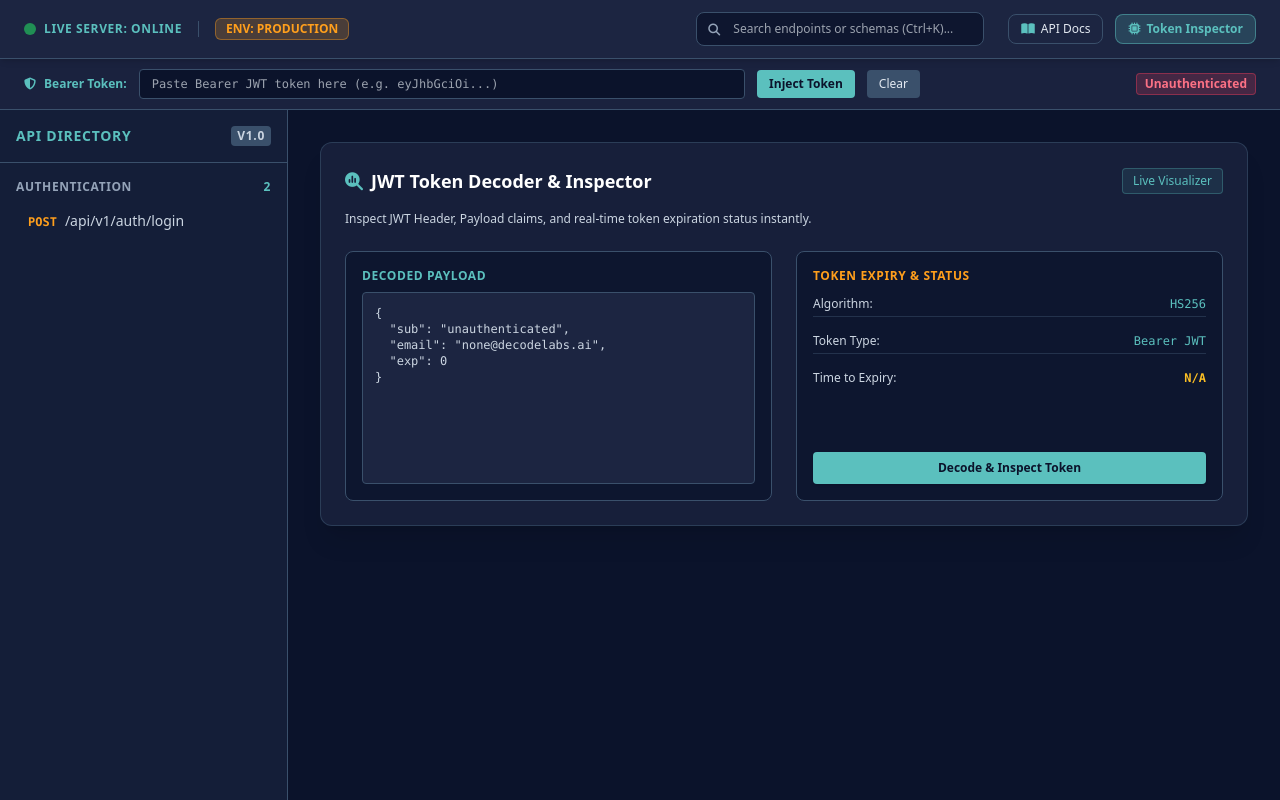
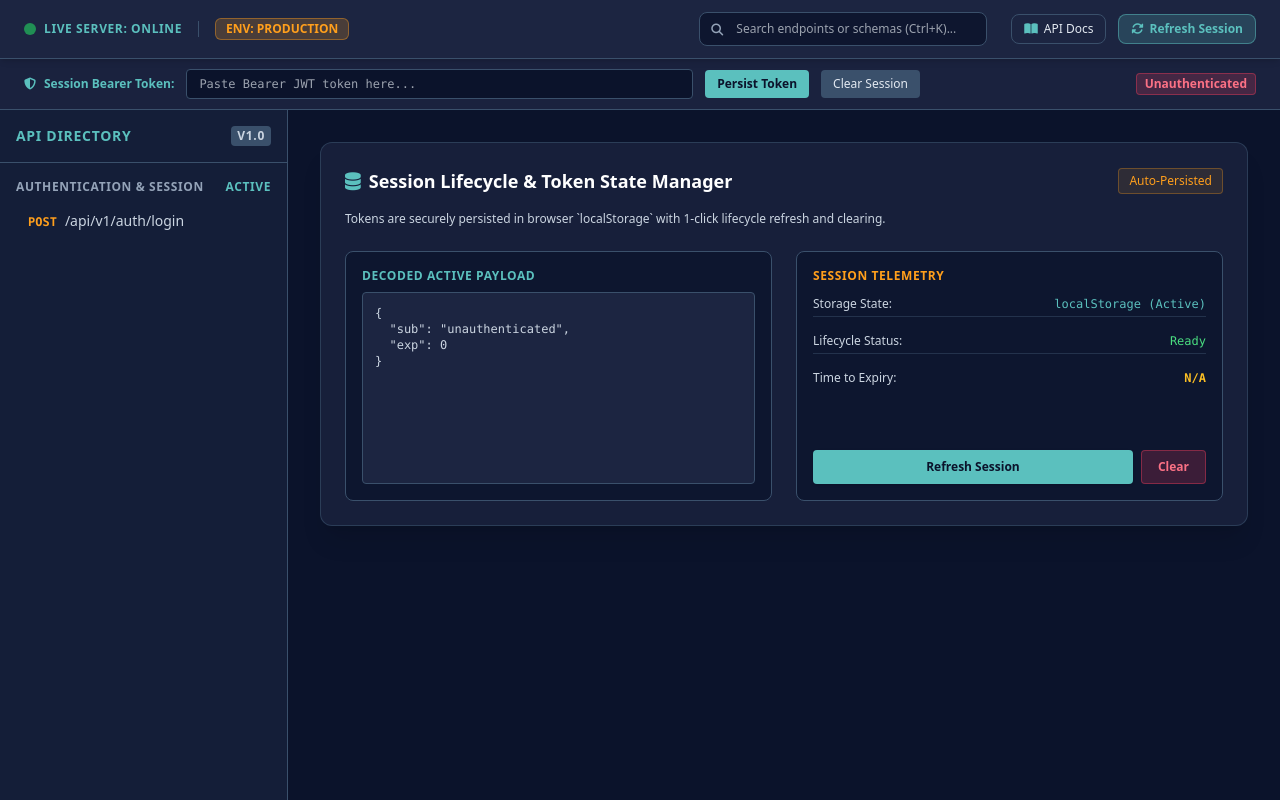
Before and after one commit to hafizabdulaziz/decodelabs-task-flow-backend, a Python web app: template app/templates/dashboard.html in a window 1280 px wide. Run offline with Jinja, Linux system fonts and the light colour scheme; the template is opened without the code that fills it, so the values that code supplies are empty; some libraries are stand-ins or nearby versions.

Commit message:
feat(session): handle token persistence and session lifecycle management

```diff
--- a/app/templates/dashboard.html
+++ b/app/templates/dashboard.html
@@ -49,27 +49,27 @@
                         <i class="fa-solid fa-book-open text-emeraldCyan"></i>
                         <span>API Docs</span>
                     </button>
-                    <button onclick="toggleTokenInspector()" class="bg-emeraldCyan/20 hover:bg-emeraldCyan/30 border border-emeraldCyan/50 text-emeraldCyan px-3 py-1.5 rounded-lg text-xs font-bold transition flex items-center space-x-1.5">
-                        <i class="fa-solid fa-microchip"></i>
-                        <span>Token Inspector</span>
+                    <button onclick="refreshSessionState()" class="bg-emeraldCyan/20 hover:bg-emeraldCyan/30 border border-emeraldCyan/50 text-emeraldCyan px-3 py-1.5 rounded-lg text-xs font-bold transition flex items-center space-x-1.5">
+                        <i class="fa-solid fa-rotate"></i>
+                        <span>Refresh Session</span>
                     </button>
                 </div>
             </div>
         </header>
 
-        <!-- Quick Auth Bar -->
+        <!-- Quick Auth Bar & Session Lifecycle -->
         <div id="quickAuthBar" class="bg-emeraldCard/90 border-b border-emeraldBorder px-6 py-2.5 flex items-center justify-between shrink-0 backdrop-blur-md">
             <div class="flex items-center space-x-3 w-full max-w-4xl">
                 <div class="flex items-center space-x-2 text-emeraldCyan text-xs font-semibold">
                     <i class="fa-solid fa-shield-halved"></i>
-                    <span>Bearer Token:</span>
+                    <span>Session Bearer Token:</span>
                 </div>
-                <input type="text" id="jwtTokenInput" placeholder="Paste Bearer JWT token here (e.g. eyJhbGciOi...)" class="flex-1 bg-emeraldBase border border-emeraldBorder text-xs rounded px-3 py-1.5 font-mono text-slate-200 focus:outline-none focus:border-emeraldCyan">
+                <input type="text" id="jwtTokenInput" placeholder="Paste Bearer JWT token here..." class="flex-1 bg-emeraldBase border border-emeraldBorder text-xs rounded px-3 py-1.5 font-mono text-slate-200 focus:outline-none focus:border-emeraldCyan">
                 <button onclick="saveAuthToken()" class="bg-emeraldCyan hover:bg-emeraldCyan/90 text-emeraldBase px-3 py-1.5 rounded text-xs font-bold transition">
-                    Inject Token
+                    Persist Token
                 </button>
                 <button onclick="clearAuthToken()" class="bg-emeraldBorder hover:bg-emeraldBorder/80 text-slate-200 px-3 py-1.5 rounded text-xs font-medium transition">
-                    Clear
+                    Clear Session
                 </button>
             </div>
             <div class="text-xs text-slate-400 flex items-center space-x-2">
@@ -91,8 +91,8 @@
                 <div class="flex-1 overflow-y-auto p-4 space-y-6 text-sm">
                     <div>
                         <div class="text-xs font-semibold text-slate-400 uppercase tracking-wider mb-2 flex items-center justify-between">
-                            <span>Authentication</span>
-                            <span class="text-emeraldCyan">2</span>
+                            <span>Authentication & Session</span>
+                            <span class="text-emeraldCyan">Active</span>
                         </div>
                         <ul class="space-y-1">
                             <li>
@@ -105,40 +105,37 @@
                 </div>
             </aside>
 
-            <!-- Main Content Area with Phase 3.2 Token Decoder & Inspector Modal/Panel -->
+            <!-- Main Content Area: Phase 3.3 Session Management & Token Inspector -->
             <main class="flex-1 overflow-y-auto p-8 space-y-6">
                 <div class="glass-panel rounded-xl p-6 shadow-xl border border-emeraldBorder/60">
                     <div class="flex items-center justify-between mb-4">
                         <h2 class="text-lg font-bold text-white flex items-center space-x-2">
-                            <i class="fa-solid fa-magnifying-glass-chart text-emeraldCyan"></i>
-                            <span>JWT Token Decoder & Inspector</span>
+                            <i class="fa-solid fa-database text-emeraldCyan"></i>
+                            <span>Session Lifecycle & Token State Manager</span>
                         </h2>
-                        <span class="text-xs text-emeraldCyan bg-emeraldCyan/10 px-2.5 py-1 rounded border border-emeraldCyan/30">Live Visualizer</span>
+                        <span class="text-xs text-emeraldAccent bg-emeraldAccent/10 px-2.5 py-1 rounded border border-emeraldAccent/30">Auto-Persisted</span>
                     </div>
-                    <p class="text-xs text-slate-300 mb-6">Inspect JWT Header, Payload claims, and real-time token expiration status instantly.</p>
+                    <p class="text-xs text-slate-300 mb-6">Tokens are securely persisted in browser `localStorage` with 1-click lifecycle refresh and clearing.</p>
 
                     <div class="grid grid-cols-1 md:grid-cols-2 gap-6">
-                        <!-- Header & Payload Display -->
                         <div class="bg-emeraldBase/70 border border-emeraldBorder rounded-lg p-4">
-                            <h3 class="text-xs font-bold text-emeraldCyan uppercase tracking-wider mb-2">Decoded Payload</h3>
+                            <h3 class="text-xs font-bold text-emeraldCyan uppercase tracking-wider mb-2">Decoded Active Payload</h3>
                             <pre id="decodedPayloadBox" class="text-xs font-mono text-slate-300 bg-emeraldCard p-3 rounded border border-emeraldBorder overflow-x-auto h-48">{
   "sub": "unauthenticated",
-  "email": "none@decodelabs.ai",
   "exp": 0
 }</pre>
                         </div>
-                        <!-- Inspector Stats / Expiry Counter -->
                         <div class="bg-emeraldBase/70 border border-emeraldBorder rounded-lg p-4 flex flex-col justify-between">
                             <div>
-                                <h3 class="text-xs font-bold text-emeraldAccent uppercase tracking-wider mb-2">Token Expiry & Status</h3>
+                                <h3 class="text-xs font-bold text-emeraldAccent uppercase tracking-wider mb-2">Session Telemetry</h3>
                                 <div class="space-y-3 text-xs text-slate-300">
                                     <div class="flex justify-between py-1 border-b border-emeraldBorder/50">
-                                        <span>Algorithm:</span>
-                                        <span id="tokenAlg" class="font-mono text-emeraldCyan">HS256</span>
+                                        <span>Storage State:</span>
+                                        <span id="storageState" class="font-mono text-emeraldCyan">localStorage (Active)</span>
                                     </div>
                                     <div class="flex justify-between py-1 border-b border-emeraldBorder/50">
-                                        <span>Token Type:</span>
-                                        <span class="font-mono text-emeraldCyan">Bearer JWT</span>
+                                        <span>Lifecycle Status:</span>
+                                        <span id="sessionLifecycle" class="font-mono text-green-400">Ready</span>
                                     </div>
                                     <div class="flex justify-between py-1">
                                         <span>Time to Expiry:</span>
@@ -146,9 +143,14 @@
                                     </div>
                                 </div>
                             </div>
-                            <button onclick="inspectToken()" class="w-full mt-4 bg-emeraldCyan hover:bg-emeraldCyan/90 text-emeraldBase py-2 rounded text-xs font-bold transition shadow">
-                                Decode & Inspect Token
-                            </button>
+                            <div class="flex space-x-2 mt-4">
+                                <button onclick="refreshSessionState()" class="flex-1 bg-emeraldCyan hover:bg-emeraldCyan/90 text-emeraldBase py-2 rounded text-xs font-bold transition shadow">
+                                    Refresh Session
+                                </button>
+                                <button onclick="clearAuthToken()" class="px-4 bg-rose-500/20 hover:bg-rose-500/30 text-rose-400 border border-rose-500/40 py-2 rounded text-xs font-bold transition">
+                                    Clear
+                                </button>
+                            </div>
                         </div>
                     </div>
                 </div>
@@ -160,20 +162,28 @@
             const token = document.getElementById('jwtTokenInput').value.trim();
             if (token) {
                 localStorage.setItem('taskflow_jwt', token);
-                const badge = document.getElementById('authStatusBadge');
-                badge.textContent = 'Authenticated';
-                badge.className = 'px-2 py-0.5 rounded bg-green-500/20 text-green-400 border border-green-500/40 font-semibold';
+                updateAuthUI(true);
                 inspectToken();
             }
         }
         function clearAuthToken() {
             document.getElementById('jwtTokenInput').value = '';
             localStorage.removeItem('taskflow_jwt');
-            const badge = document.getElementById('authStatusBadge');
-            badge.textContent = 'Unauthenticated';
-            badge.className = 'px-2 py-0.5 rounded bg-rose-500/20 text-rose-400 border border-rose-500/40 font-semibold';
+            updateAuthUI(false);
             document.getElementById('decodedPayloadBox').textContent = '{\n  "sub": "unauthenticated",\n  "exp": 0\n}';
             document.getElementById('tokenExpiryTimer').textContent = 'N/A';
+            document.getElementById('sessionLifecycle').textContent = 'Cleared';
+        }
+        function updateAuthUI(isAuthenticated) {
+            const badge = document.getElementById('authStatusBadge');
+            if (isAuthenticated) {
+                badge.textContent = 'Authenticated';
+                badge.className = 'px-2 py-0.5 rounded bg-green-500/20 text-green-400 border border-green-500/40 font-semibold';
+                document.getElementById('sessionLifecycle').textContent = 'Active & Persisted';
+            } else {
+                badge.textContent = 'Unauthenticated';
+                badge.className = 'px-2 py-0.5 rounded bg-rose-500/20 text-rose-400 border border-rose-500/40 font-semibold';
+            }
         }
         function inspectToken() {
             const token = document.getElementById('jwtTokenInput').value.trim() || localStorage.getItem('taskflow_jwt');
@@ -191,15 +201,18 @@
                 console.error(e);
             }
         }
-        function toggleTokenInspector() {
-            inspectToken();
-        }
-        window.onload = () => {
+        function refreshSessionState() {
             const saved = localStorage.getItem('taskflow_jwt');
             if (saved) {
                 document.getElementById('jwtTokenInput').value = saved;
-                saveAuthToken();
+                updateAuthUI(true);
+                inspectToken();
+            } else {
+                updateAuthUI(false);
             }
+        }
+        window.onload = () => {
+            refreshSessionState();
         }
     </script>
 </body>
```
Also changed, not shown: PLAN.md (+1 -1 lines), completed_work_1.md (+4 -3 lines).
